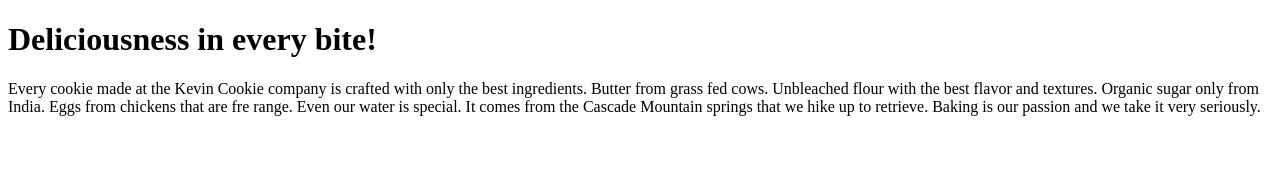
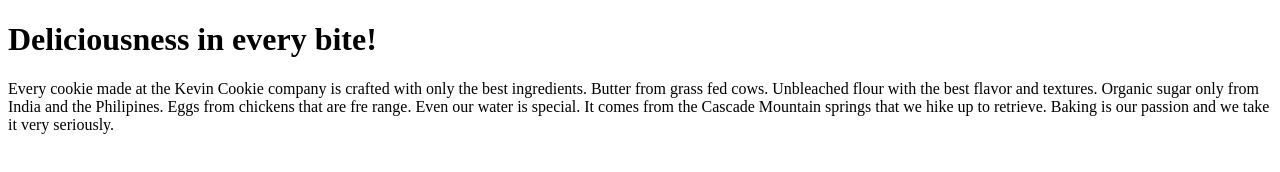
Before and after one commit to pradeep-garimella/pradeepcookingcompany.com, a plain HTML site: page index.htm in a window 1280 px wide. Drawn offline with Linux system fonts and the light colour scheme.

Commit message:
Update index.htm

```diff
--- a/index.htm
+++ b/index.htm
@@ -3,7 +3,7 @@
 <body>
 
 <h1>Deliciousness in every bite!</h1>
-<p>Every cookie made at the Kevin Cookie company is crafted with only the best ingredients. Butter from grass fed cows. Unbleached flour with the best flavor and textures. Organic sugar only from India. Eggs from chickens that are fre range. Even our water is special. It comes from the Cascade Mountain springs that we hike up to retrieve. Baking is our passion and we take it very seriously.</p>
+<p>Every cookie made at the Kevin Cookie company is crafted with only the best ingredients. Butter from grass fed cows. Unbleached flour with the best flavor and textures. Organic sugar only from India and the Philipines. Eggs from chickens that are fre range. Even our water is special. It comes from the Cascade Mountain springs that we hike up to retrieve. Baking is our passion and we take it very seriously.</p>
 
 </body>
 </html>
```
